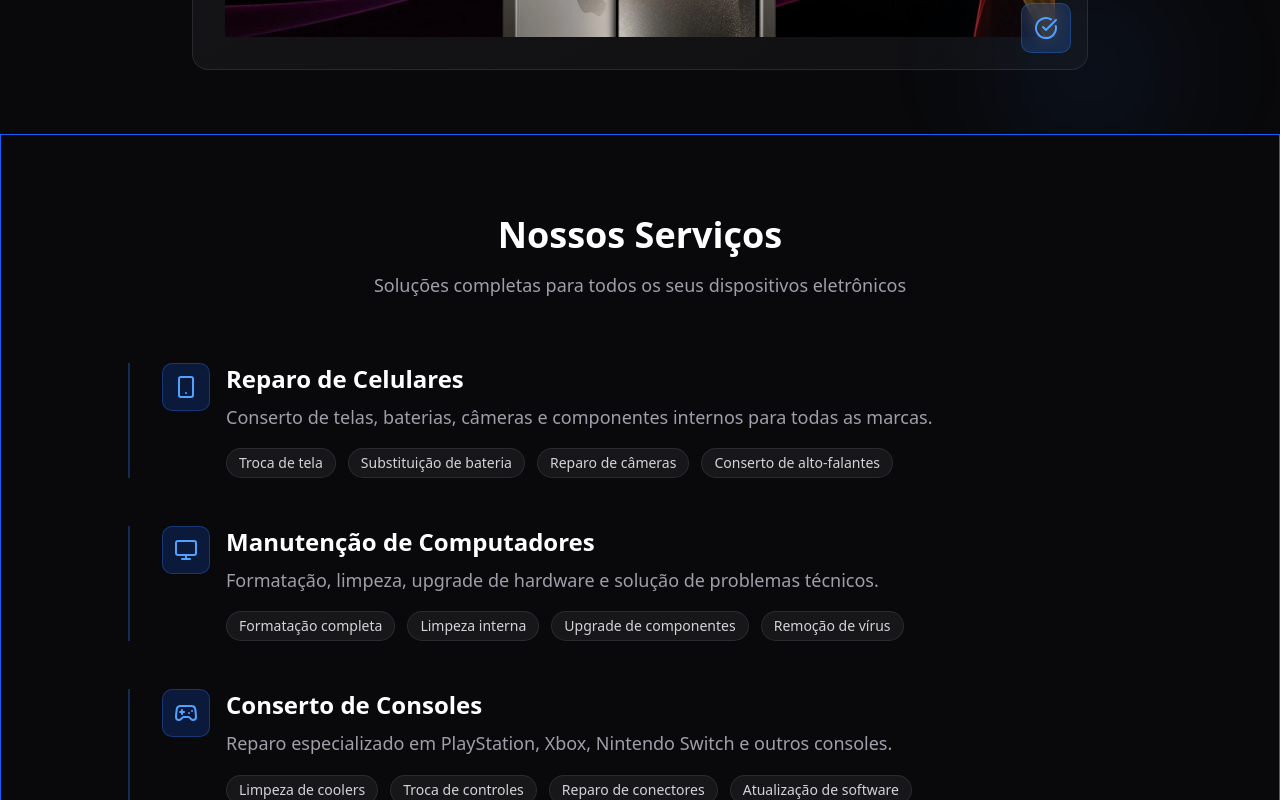
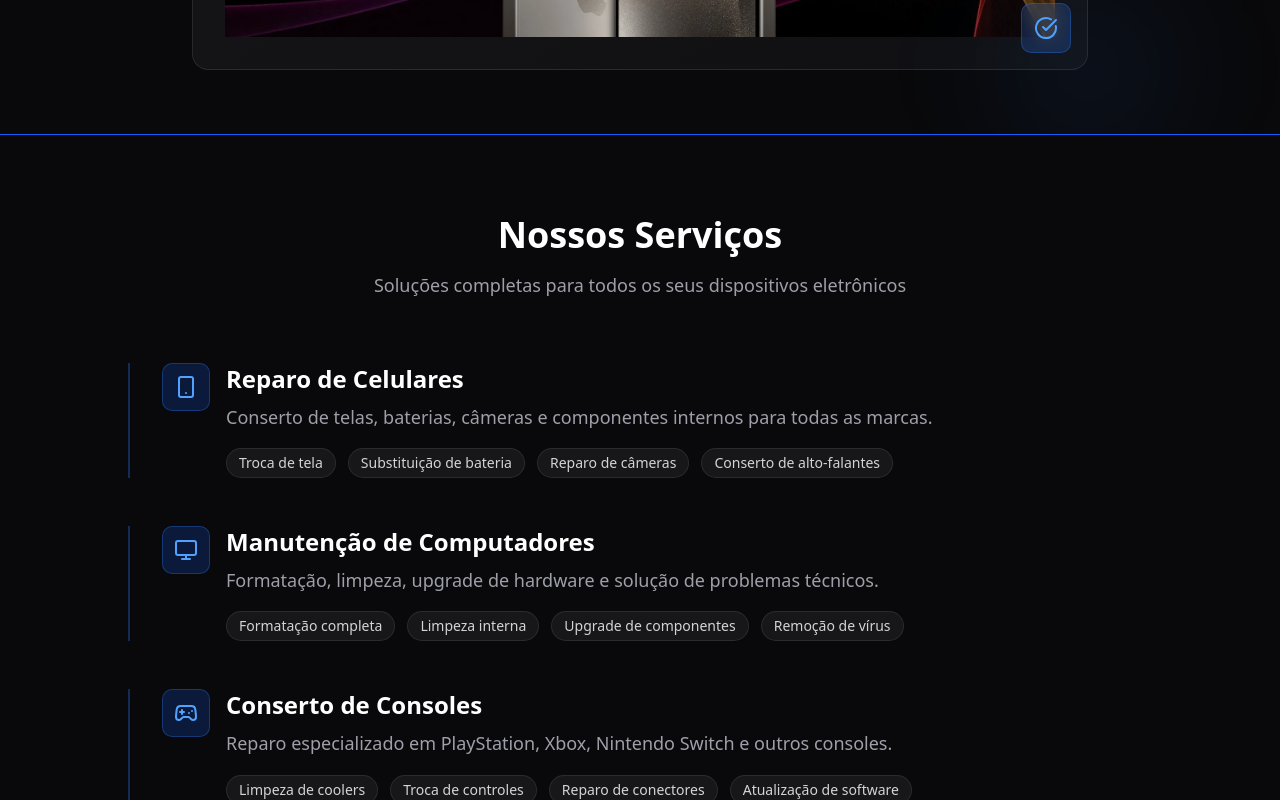
Before and after one commit to Faccin27/reparatech-v2, a Next.js app: page / in a window 1280 px wide. Shown: the part 1100-1900 px from the top of the page. Built offline with nearby package versions, Linux system fonts and the light colour scheme.

Commit message:
fix: service section border

```diff
--- a/src/components/services.tsx
+++ b/src/components/services.tsx
@@ -69,7 +69,7 @@ const Services = () => {
   ];
 
   return (
-    <section id="servicos" className="py-20 px-4 bg-zinc-950 border border-blue-600 relative z-10">
+    <section id="servicos" className="py-20 px-4 bg-zinc-950 border-b border-t border-blue-600 relative z-10">
       <div className="container mx-auto max-w-5xl">
         <div className="text-center mb-16">
           <h2 className="text-4xl font-bold text-white mb-4">
```
